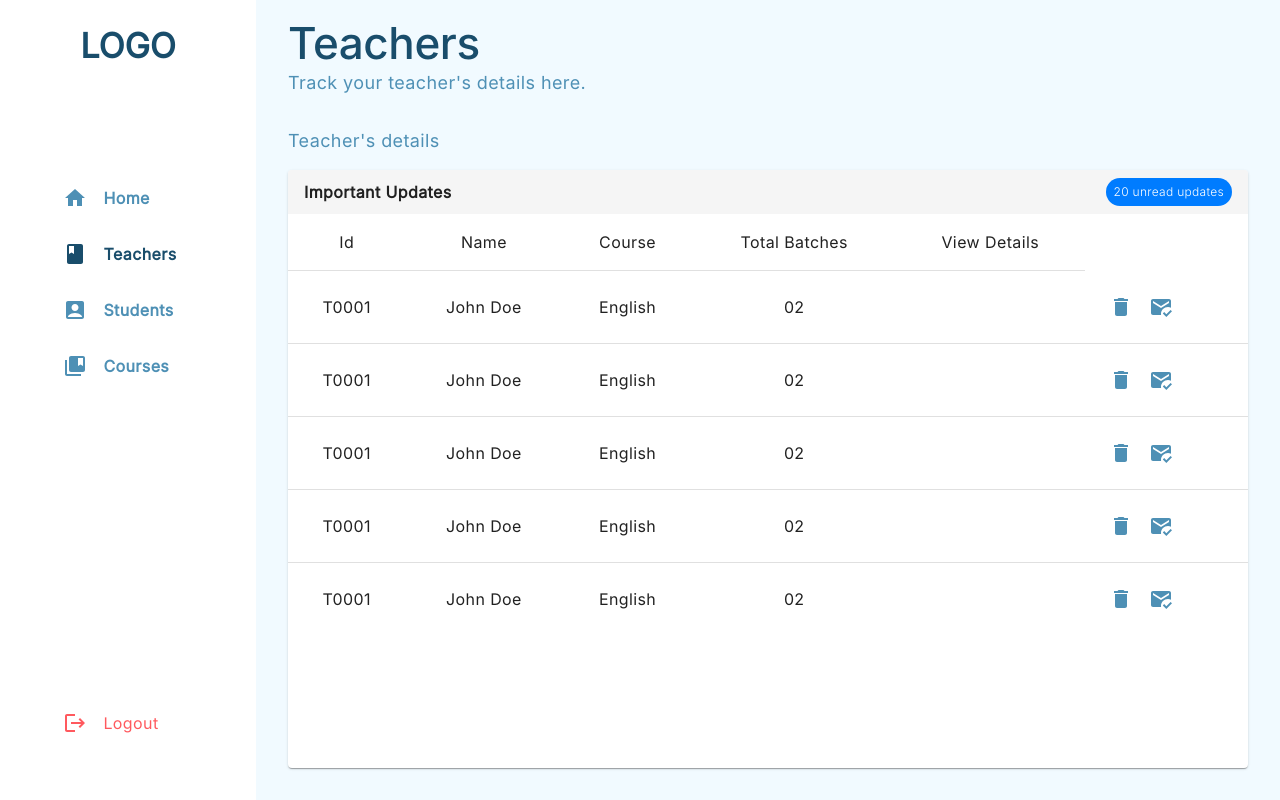
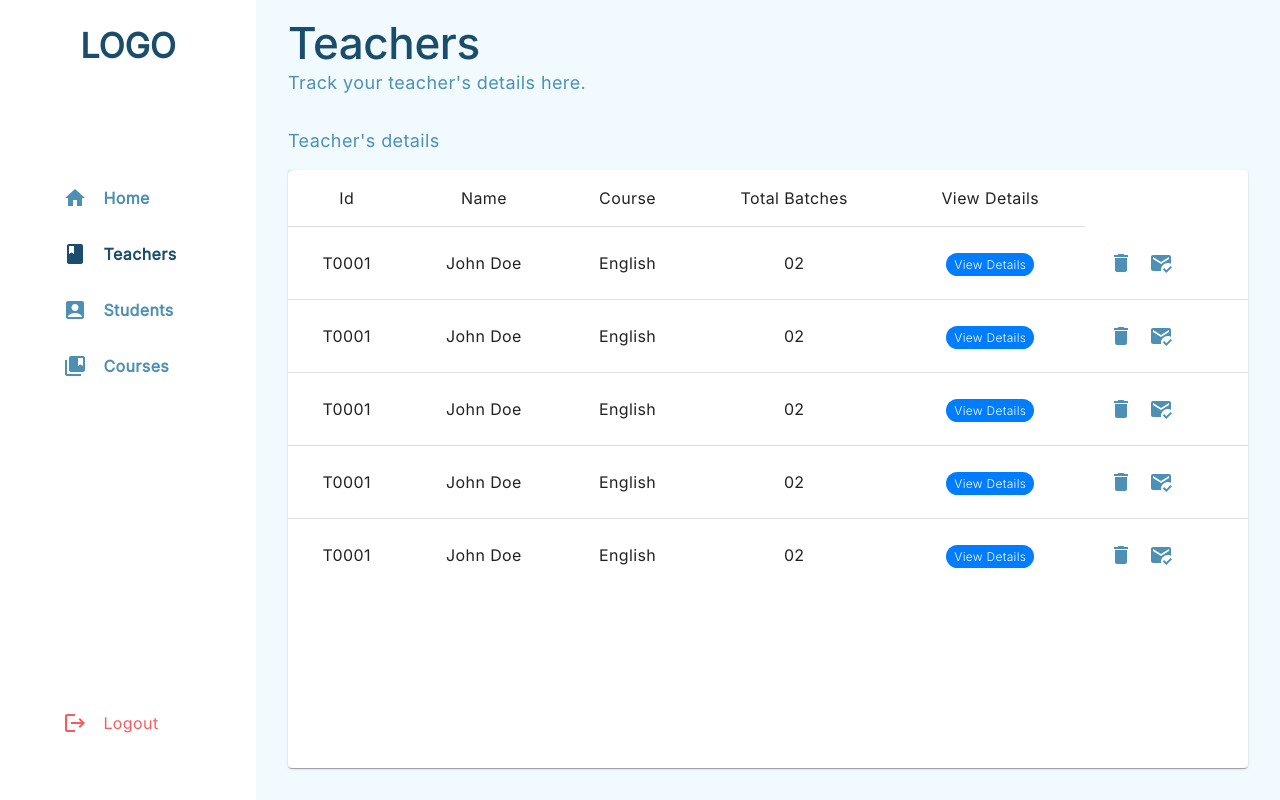
Before and after one commit to Online-Examination-Portal/online_exam_ui, a React (Create React App) app: page /teachers in a window 1280 px wide. Built offline with nearby package versions, Linux system fonts and the light colour scheme.

Commit message:
Shreyas | Teachers Updated

```diff
--- a/src/components/private/teachers/teacherstable.jsx
+++ b/src/components/private/teachers/teacherstable.jsx
@@ -11,6 +11,7 @@ import {
   Box,
   Typography,
 } from "@mui/material";
+import ViewDetails from "./viewdetails";
 import teachersdata from "./data/teachersdata";
 import DeleteIcon from "@mui/icons-material/Delete";
 import MarkEmailReadIcon from "@mui/icons-material/MarkEmailRead";
@@ -20,30 +21,6 @@ const TeachersTable = () => {
     <Paper
       sx={{ overflow: "hidden", margin: "0 32px 32px 32px", flex: "1 1 auto" }}
     >
-      <Box
-        sx={{
-          display: "flex",
-          padding: "8px 16px",
-          alignItems: "center",
-          justifyContent: "space-between",
-          backgroundColor: "#f5f5f5",
-        }}
-      >
-        <Typography variant="body1" sx={{ fontWeight: "bold" }}>
-          Important Updates
-        </Typography>
-        <Typography
-          variant="caption"
-          sx={{
-            backgroundColor: "#007CFF",
-            borderRadius: "18px",
-            color: "#ffffff",
-            padding: "4px 8px",
-          }}
-        >
-          20 unread updates
-        </Typography>
-      </Box>
       <TableContainer sx={{ maxHeight: 400 }}>
         <Table stickyHeader sx={{ width: "100%" }}>
             <TableHead>
@@ -76,7 +53,7 @@ const TeachersTable = () => {
                 <TableCell align="center">{data.name}</TableCell>
                 <TableCell align="center">{data.course}</TableCell>
                 <TableCell align="center">{data.totalbatch}</TableCell>
-                <TableCell align="center">{data.viewdetails}</TableCell>
+                <TableCell align="center">{<ViewDetails/>}</TableCell>
                 <TableCell>
                   <Box
                   // sx={{
--- /dev/null
+++ b/src/components/private/teachers/viewdetails.jsx
@@ -0,0 +1,19 @@
+import React from 'react'
+import { Typography } from '@mui/material'
+
+function ViewDetails( ){
+    return(
+        <Typography
+        variant="caption"
+        sx={{
+          backgroundColor: "#007CFF",
+          borderRadius: "18px",
+          color: "#ffffff",
+          padding: "4px 8px",
+        }}
+      >
+        View Details
+      </Typography>
+    )
+}
+export default ViewDetails
```
Also changed, not shown: 1 other file (tests, documents, lock files or other folders).
